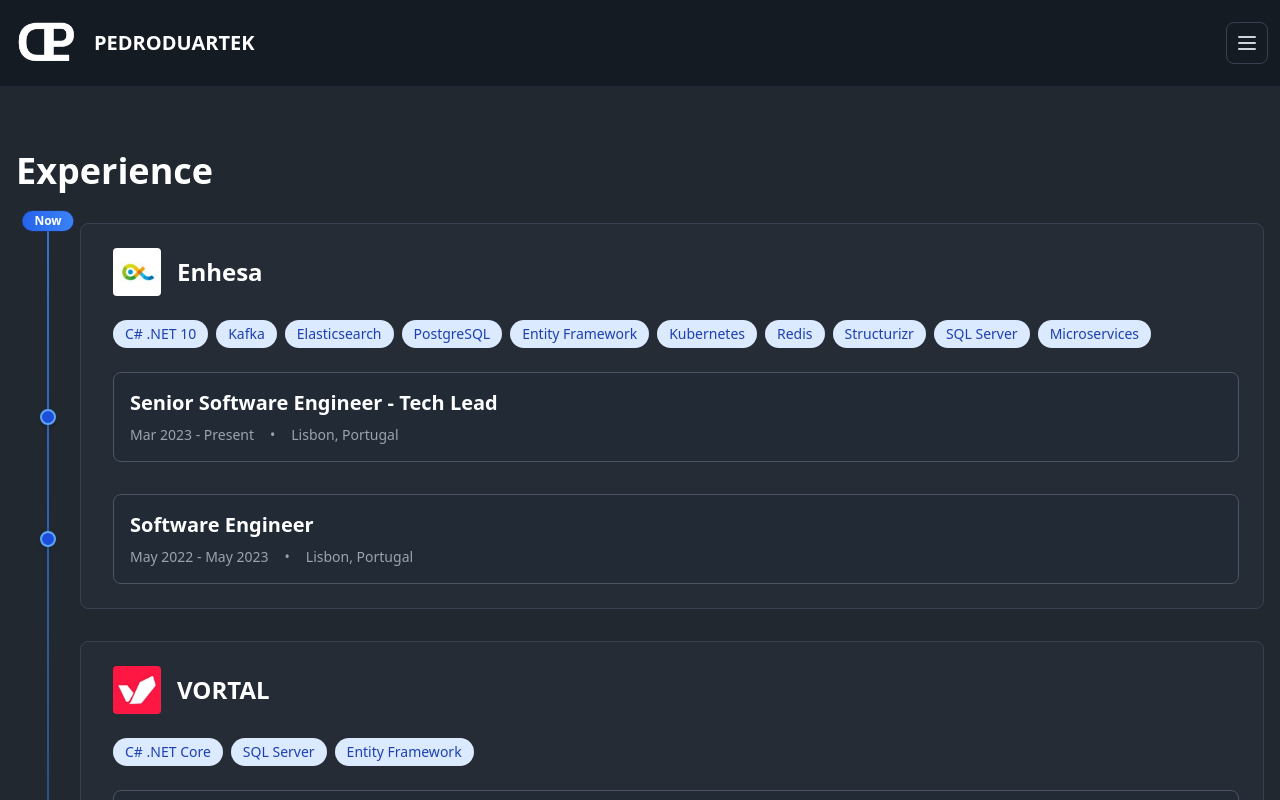
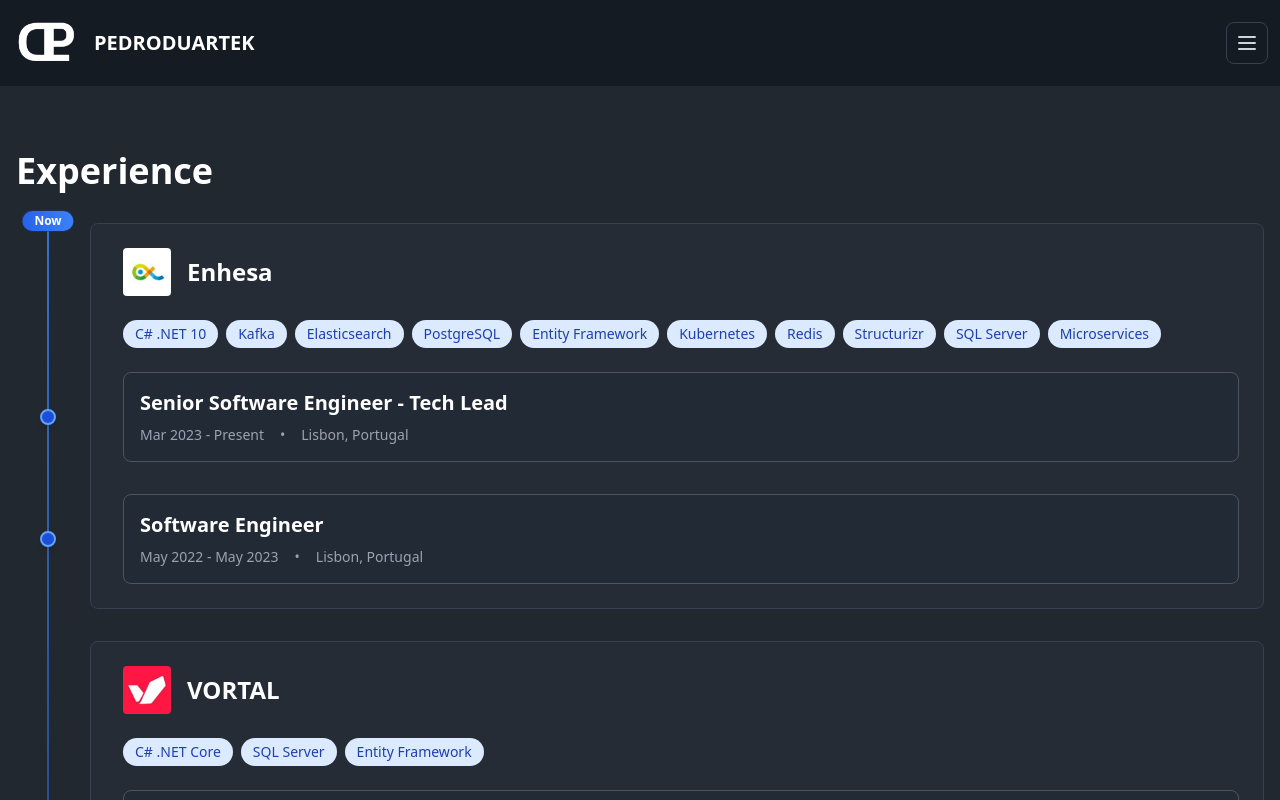
Before and after one commit to pedroduartek/personal-website.ai, a React (Vite) app in the folder apps/web/: page /experience in a window 1280 px wide. Shown: the top 800 px of the page. Built offline with nearby package versions, Linux system fonts and the light colour scheme.

Commit message:
refactor: add padding to ExperiencePage layout for improved spacing

```diff
--- a/apps/web/src/features/experience/ExperiencePage.tsx
+++ b/apps/web/src/features/experience/ExperiencePage.tsx
@@ -182,7 +182,7 @@ export default function ExperiencePage() {
             })}
           </div>
 
-          <div className="flex-1 flex flex-col">
+          <div className="flex-1 flex flex-col pl-2.5">
             {Object.entries(groupedExperiences).map(([company, roles]) => {
               const companyTechnologies = getCompanyTechnologies(roles)
               return (
```
